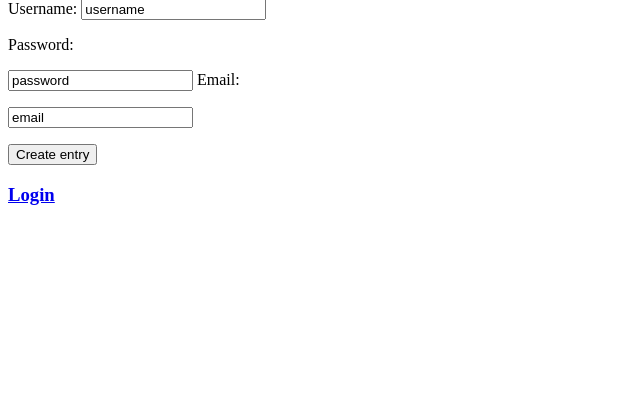
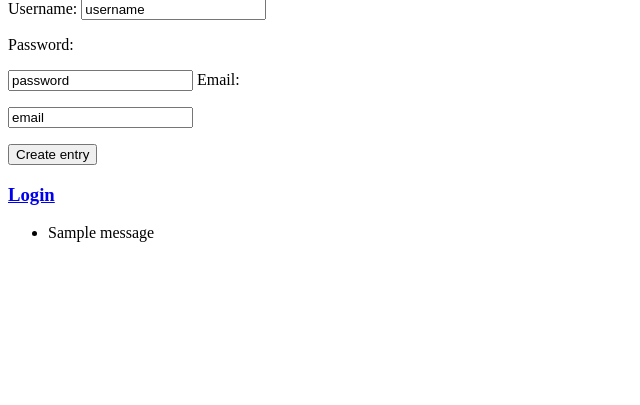
Before and after one commit to alokedesai/Database-Setup, a Flask app: page / in a window 1280 px wide. Shown: the part 56-461 px from the top of the page, without its empty margins (0-640 px from the left). Run offline with Flask 2, Linux system fonts and the light colour scheme; one stand-in notice (Sample message) is shown; parts of the project's set-up code (start-up, migrations or seed data) failed here and were passed over.

Commit message:
Enable Message Flashing

```diff
--- a/templates/new.html
+++ b/templates/new.html
@@ -4,7 +4,6 @@
 </head>
 <body>
   <h2>New Account</h2>
-
   <form action="{{ url_for('results') }}" method=post>
     <p>
       Username:
@@ -18,6 +17,15 @@
 
   </form>
   <a href = "/signin"><h3>Login</h3></a>
-  <h4>{{ user }}</h4>
+
+  {% with messages = get_flashed_messages() %}
+  {% if messages %}
+  <ul class=flashes>
+    {% for message in messages %}
+    <li>{{ message }}</li>
+    {% endfor %}
+  </ul>
+  {% endif %}
+  {% endwith %}
  </body>
  </html>
```
